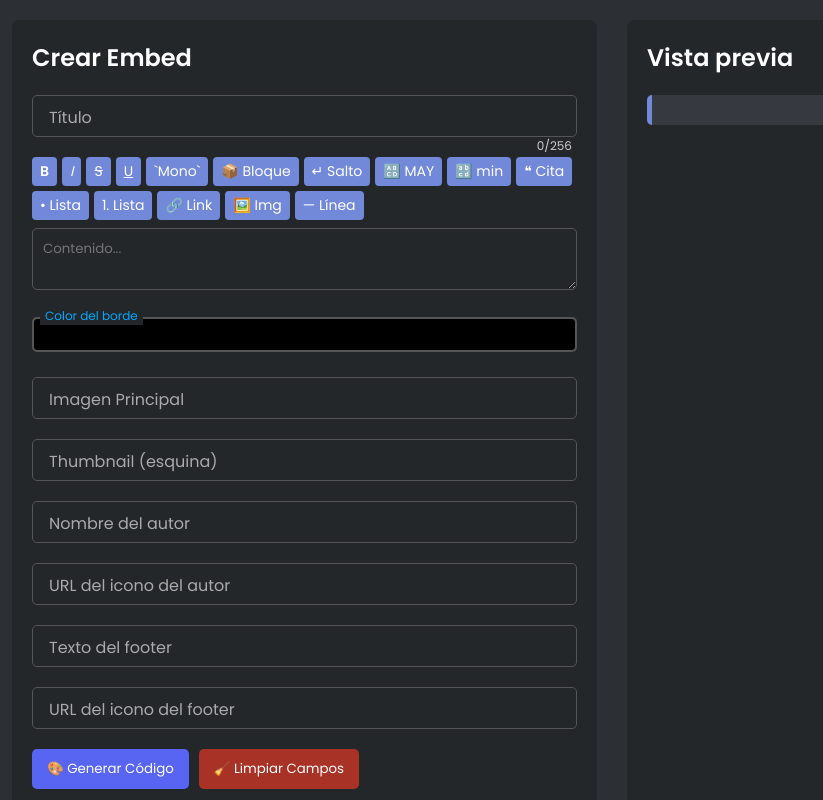
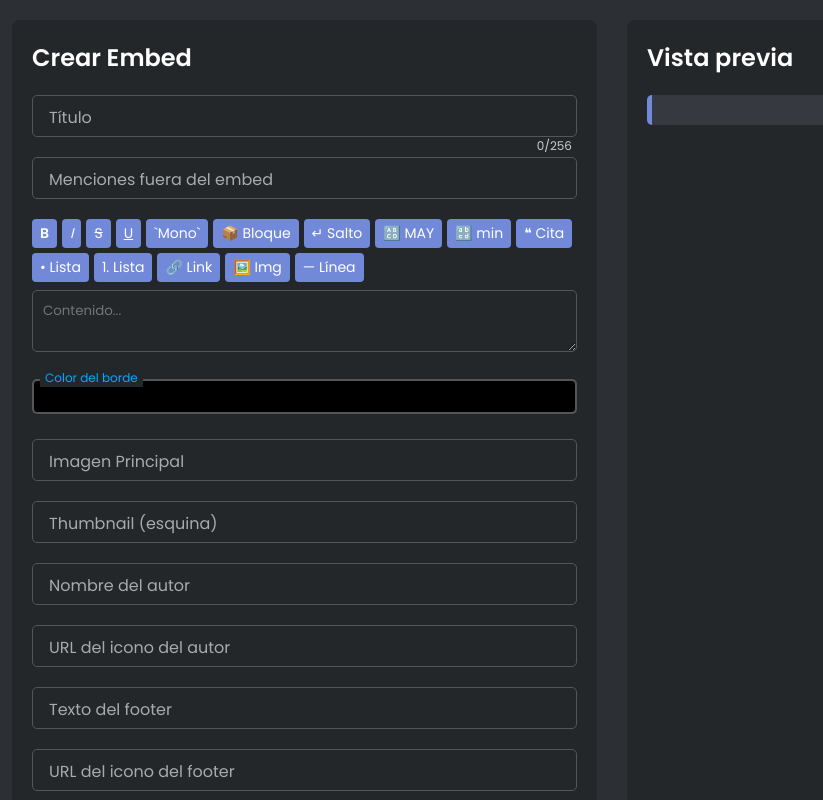
Before and after one commit to Emmadness/Embed-Discord, a website: page public/index.html in a window 1280 px wide. Shown: the top 800 px of the page, without its empty margins (28-851 px from the left). Drawn offline with Linux system fonts and the light colour scheme.

Commit message:
Update index.html

```diff
--- a/public/index.html
+++ b/public/index.html
@@ -18,6 +18,12 @@
         <label for="title">Título </label>
         <span class="char-count" id="titleCount">0/256</span>
       </div>
+
+      <div class="input-group">
+  <input type="text" id="mentions" placeholder />
+  <label for="mentions">Menciones fuera del embed</label>
+</div>
+
 
       <div class="input-group">
   <div class="markdown-buttons">
```
